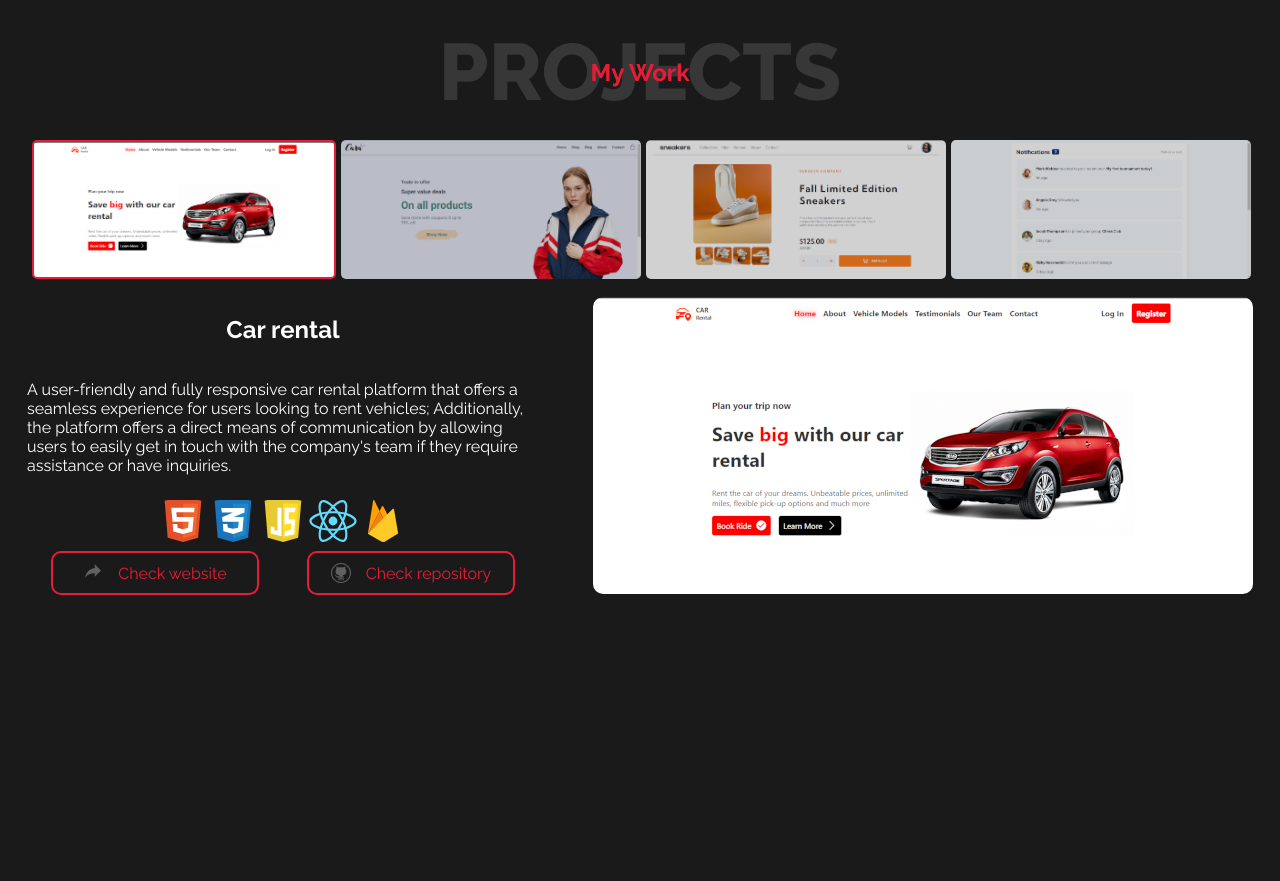
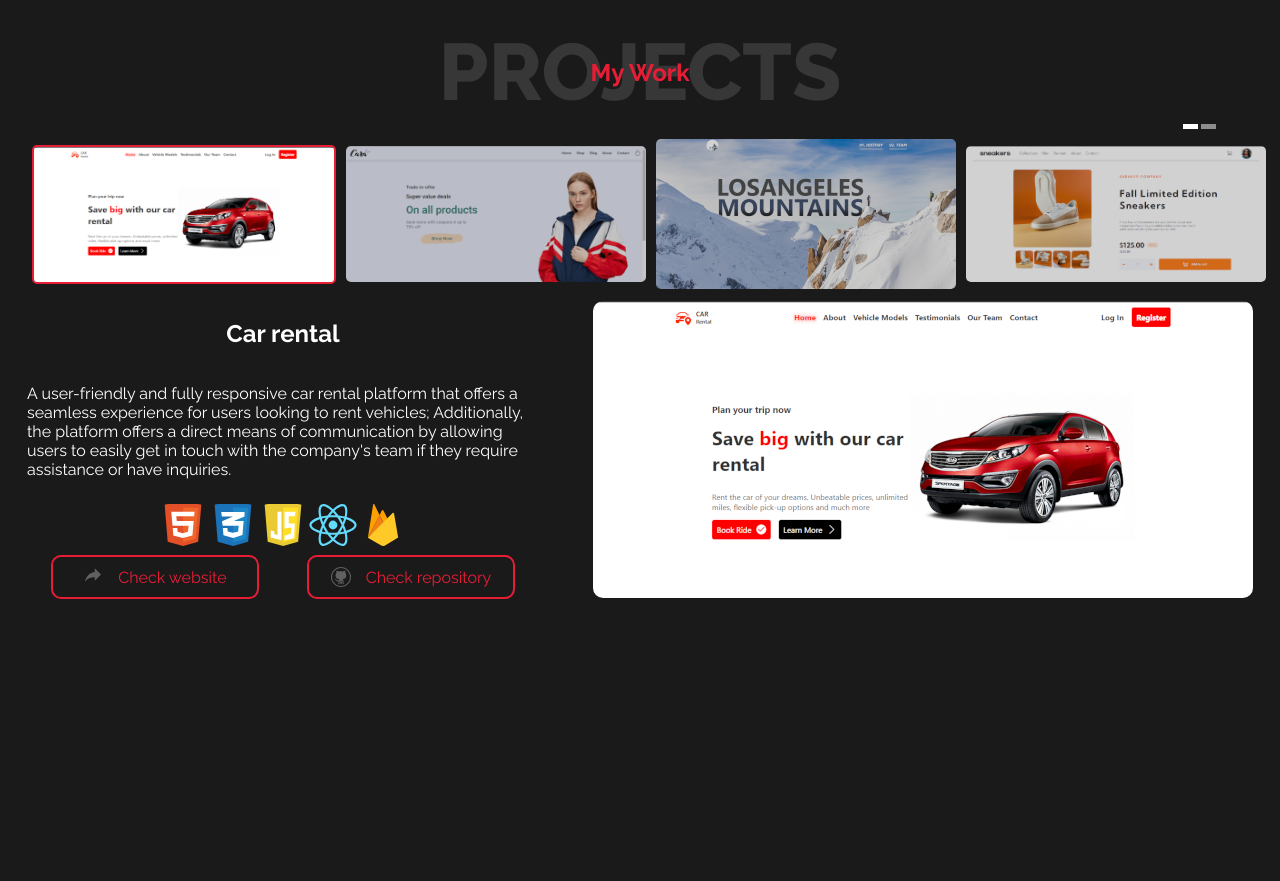
Before and after one commit to LucasBorali/Portfolio, a React (Create React App) app: page / in a window 1280 px wide. Shown: the part 820-1701 px from the top of the page. Built offline with nearby package versions, Linux system fonts and the light colour scheme.

Commit message:
building of projects carousel

```diff
--- a/src/Assets/Constant.js
+++ b/src/Assets/Constant.js
@@ -2,6 +2,7 @@ import sneaker from './sneakers-product-page.png';
 import notificationPage from './notifications-page.png';
 import caraECommerce from './cara-e-commerce.png';
 import carRental from './car-rental-app.png';
+import losAngelesMountains from './los-angeles-mountains.png'
 
 import html from './html-1.svg';
 import css from './css-3.svg';
@@ -37,6 +38,14 @@ export const projects = [
     description: `Immerse yourself in a sleek and captivating design that seamlessly blends form and function. Explore a diverse range of products with ease, accompanied by an intuitive navigation system. Enjoy a visually appealing and user-friendly interface that elevates your online shopping journey to new heights.`,
   },
   {
+    img: losAngelesMountains,
+    repo: 'https://github.com/LucasBorali/los-angeles-mountains',
+    website: 'https://los-angeles-mountains.web.app',
+    stack: [html, css, js, react, firebase],
+    title: 'Los Angeles Mountains',
+    description: `Elegant simple page application of what might be a touristic expedition. The main idea was to implement a carousel of images an make it a reusable component.`,
+  },
+  {
     img: sneaker,
     repo: 'https://github.com/LucasBorali/sneakers-product-page',
     website: 'https://lucasborali.github.io/sneakers-product-page/',
--- a/src/components/Projects.jsx
+++ b/src/components/Projects.jsx
@@ -9,35 +9,56 @@ const Projects = () => {
     setSelectedProject(project);
   };
 
+  const [newIndex, setIndex] = useState(0);
+
+  const startIndex = newIndex >= 1 ? 4 * newIndex : 0;
+  const endIndex = startIndex + 4;
+  const newCarousel = projects.slice(startIndex, endIndex);
+  const numButtons = Math.ceil(projects.length / 4);
+  const [newSlide, setSlide] = useState(newCarousel[0]);
+
   return (
     <section id="projects" className={classes.projects}>
       <div className={classes.head}>
         <p className={classes.back}>PROJECTS</p>
         <p className={classes.front}>My Work</p>
       </div>
+
       <div className={classes.carousel}>
+      <div className={classes.buttons}>
+          {Array.from({ length: numButtons }, (_, index) => (
+            <button
+              className={
+                index === newIndex ? classes.visible : classes.notActive
+              }
+              key={index}
+              onClick={() => setIndex(index)}
+            ></button>
+          ))}
+        </div>
         <ul>
-          {projects.map(project => (
+          {newCarousel.map(project => (
             <li
               key={project.title}
+              onClick={() => selectProjectHandler(project)}
               className={
                 project === selectedProject
                   ? classes.selected
                   : classes.unselected
               }
-              onClick={() => selectProjectHandler(project)}
             >
               <img src={project.img} alt={project.title} />
             </li>
           ))}
         </ul>
+
       </div>
+
       <div className={classes['display-project']}>
         <div className={classes.panel}>
           <h2>{selectedProject.title}</h2>
           <p>{selectedProject.description}</p>
           <div className={classes.stack}>
-
             {selectedProject.stack.map(img => (
               <img key={img} src={img} alt={img} />
             ))}
@@ -77,7 +98,11 @@ const Projects = () => {
             </a>
           </div>
         </div>
-        <img className={classes.mobileOnly} src={selectedProject.img} alt={selectedProject.title} />
+        <img
+          className={classes.mobileOnly}
+          src={selectedProject.img}
+          alt={selectedProject.title}
+        />
       </div>
     </section>
   );
--- a/src/components/Projects.module.css
+++ b/src/components/Projects.module.css
@@ -30,12 +30,10 @@
   list-style: none;
   display: flex;
   gap: 5px;
-max-width: 95vw;
- padding: 0;
- margin-left: auto;
- margin-right: auto;
-
-
+  max-width: 95vw;
+  padding: 0;
+  margin-left: auto;
+  margin-right: auto;
 }
 .projects li img {
   pointer-events: none;
@@ -139,12 +137,49 @@ max-width: 95vw;
 }
 
 .carousel {
-  overflow: scroll;
-  overflow-y: hidden;
+  display: flex;
+  flex-direction: column;
+  align-items: center;
+  gap: 10px;
+  margin-bottom: 10px;
 }
 
-.carousel::-webkit-scrollbar {
-  display: none;
+.carousel ul {
+  padding: 0;
+  list-style: none;
+  display: flex;
+  gap: 10px;
+  margin: 0;
+  align-items: center;
+}
+
+.buttons {
+  display: flex;
+  gap: 3px;
+  justify-content: right;
+  width: 90vw;
+}
+
+.buttons button {
+  width: 15px;
+  height: 5px;
+  border: none;
+  cursor: pointer;
+  background-color: #fff;
+  padding: 0;
+  transition: 0.2s;
+}
+
+.buttons button:hover {
+  opacity: 1;
+}
+
+.visible {
+  opacity: 1;
+}
+
+.notActive {
+  opacity: 0.5;
 }
 
 @media (max-width: 375px) {
@@ -193,7 +228,6 @@ max-width: 95vw;
 
   .display-project .panel {
     width: 80vw;
-    height: 40vh;
     margin-top: 10px;
   }
 
@@ -209,4 +243,8 @@ max-width: 95vw;
     height: 40px;
     padding: 3px 0 3px 10px;
   }
+
+  .carousel ul {
+    overflow: scroll;
+  }
 }
```
Also changed, not shown: src/Assets/los-angeles-mountains.png (added).
